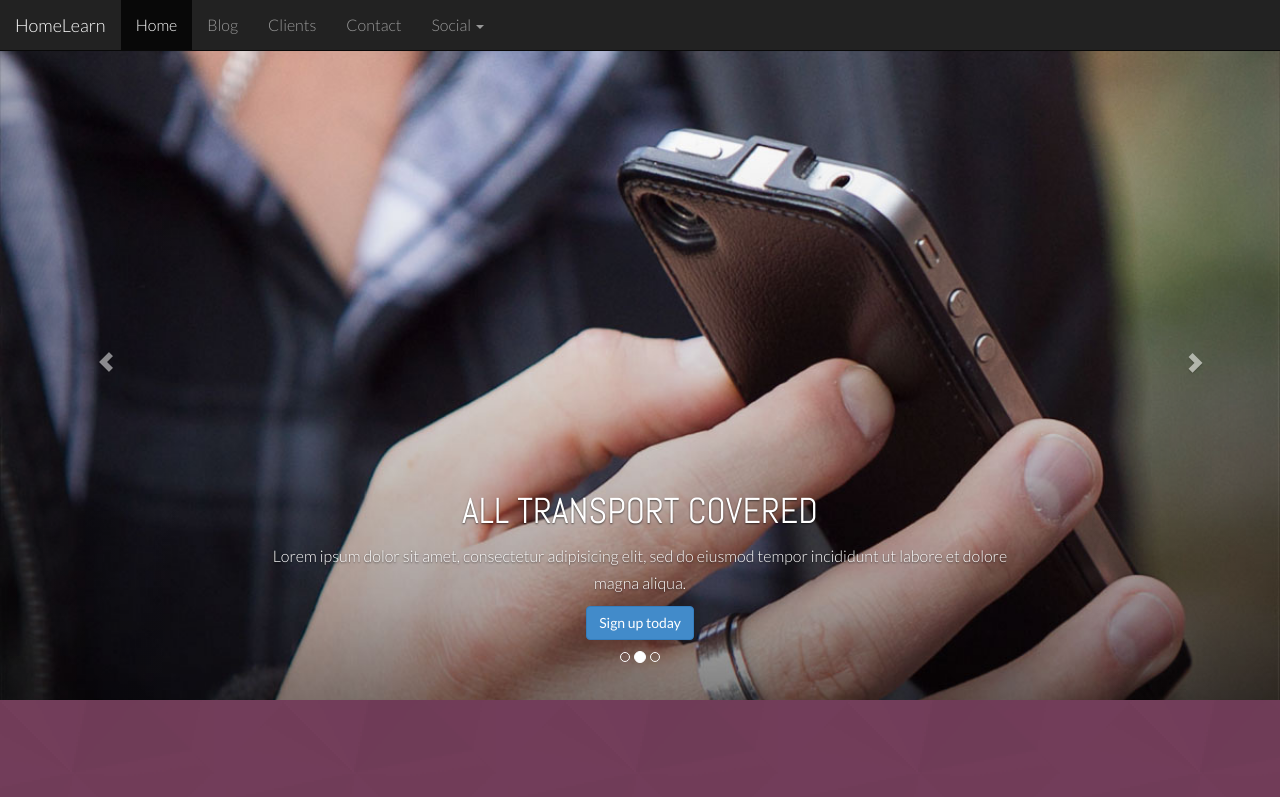
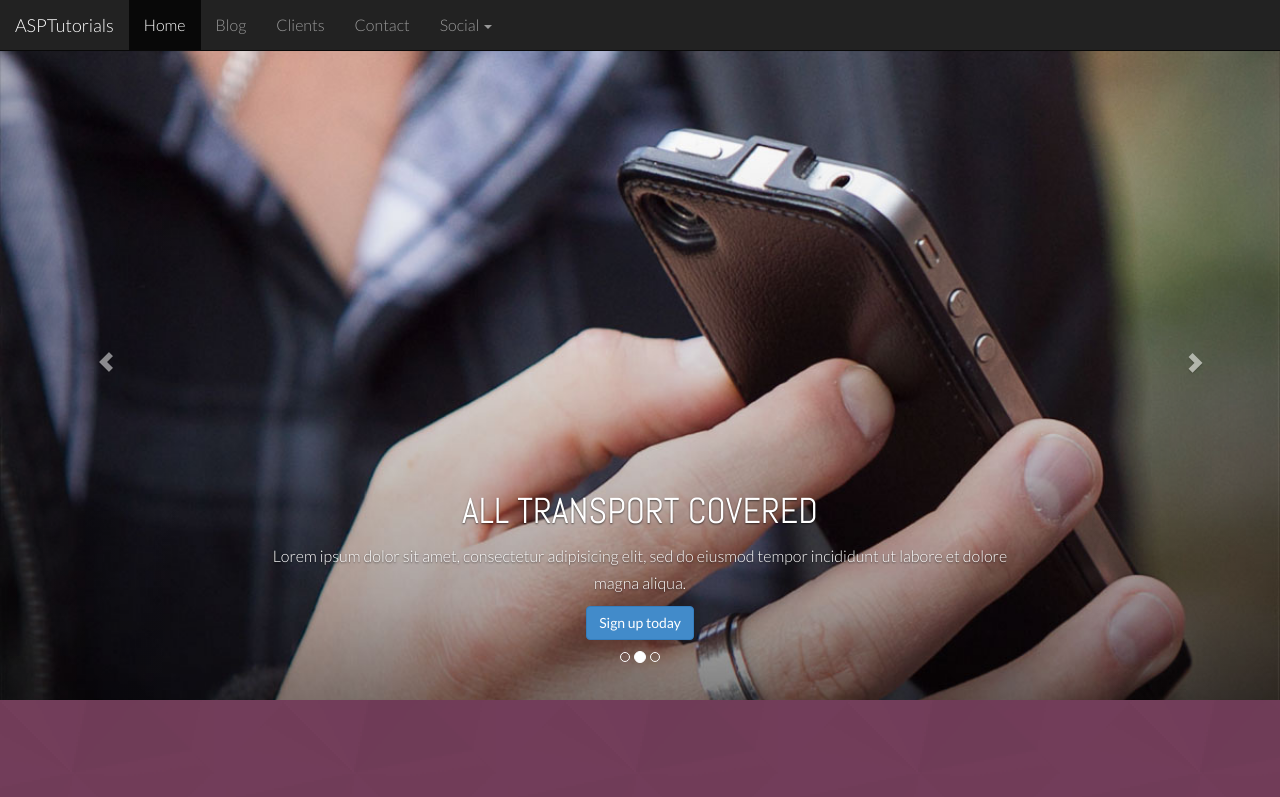
Before and after one commit to RajendraNittala/test, a plain HTML site: page index.html in a window 1280 px wide. Shown: the top 797 px of the page. Drawn offline with Linux system fonts and the light colour scheme.

Commit message:
Update index.html

```diff
--- a/index.html
+++ b/index.html
@@ -23,7 +23,7 @@
             <span class="icon-bar"></span>
             <span class="icon-bar"></span>
         </button>
-        <a class="navbar-brand" href="index.html">HomeLearn</a>
+        <a class="navbar-brand" href="index.html">ASPTutorials</a>
     </div>
     <div class="navbar-collapse collapse">
         <ul class="nav navbar-nav">
```
